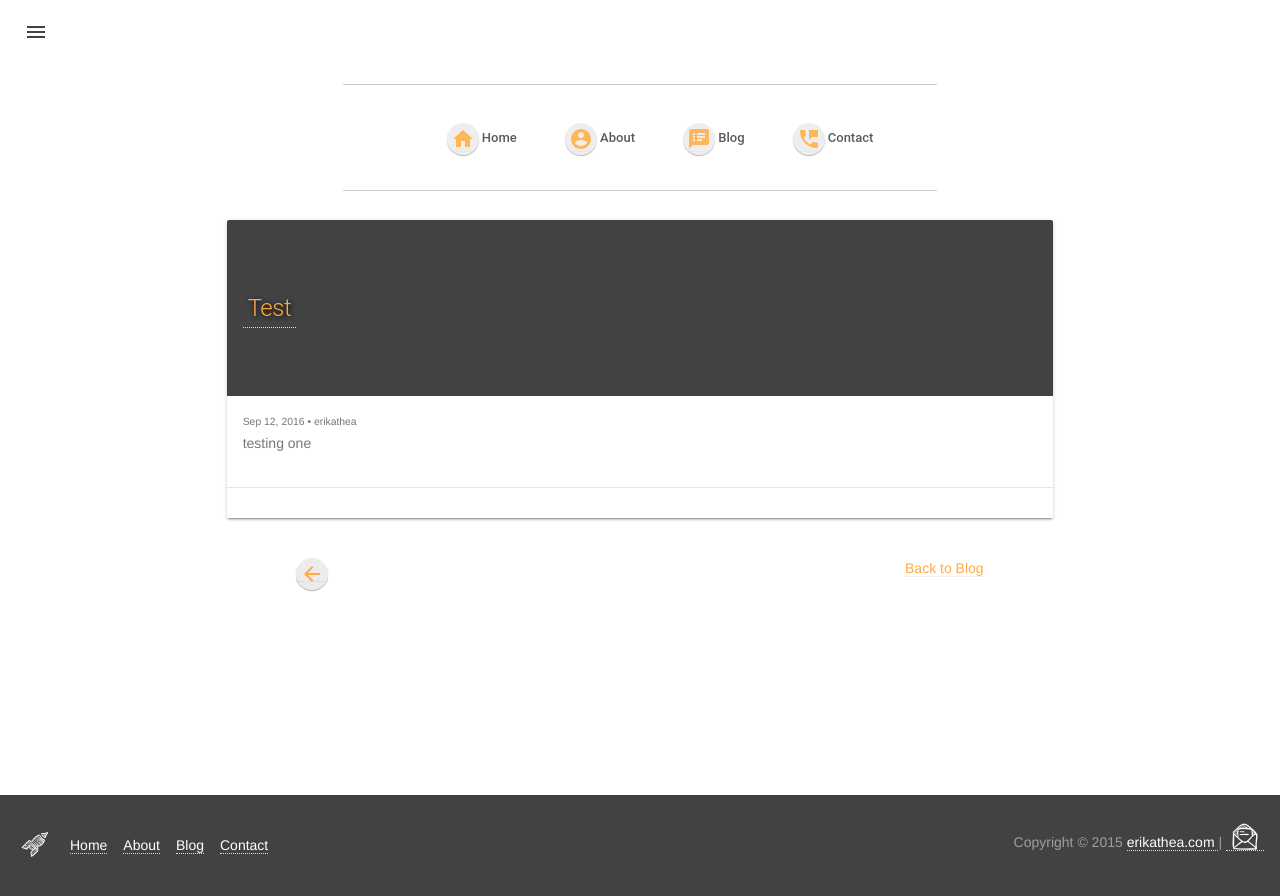
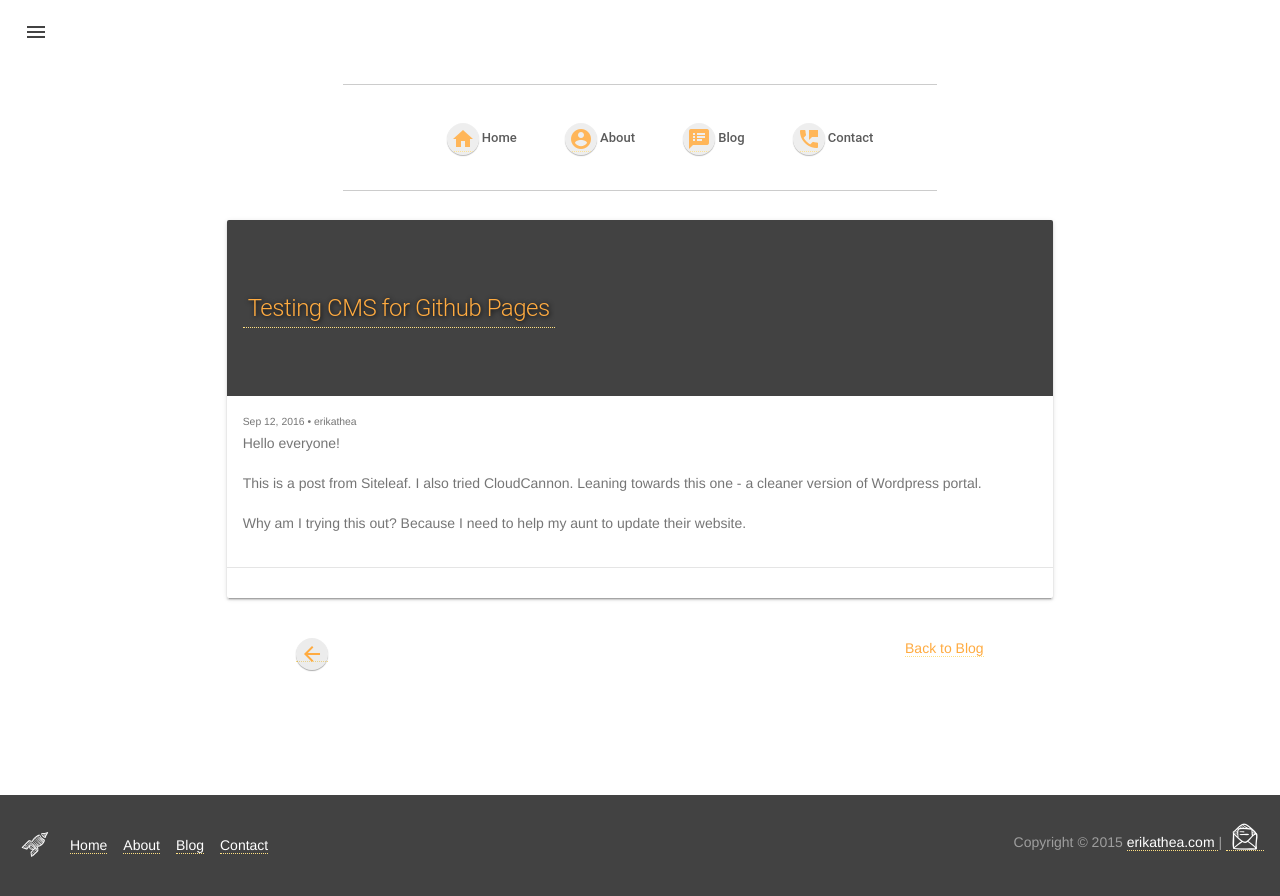
Before and after one commit to erikathea/erikathea.github.io, a Jekyll site: the page built from _posts/2016-09-12-test.markdown, in a window 1280 px wide. Shown: the top 896 px of the page. Built offline with Jekyll 4.4.1, drawn with Linux system fonts in a browser that asks for light colours; nearby versions of some CDN libraries; library files that are not in the unit come from our copies.

Commit message:
Updated Test

```diff
--- a/_posts/2016-09-12-test.markdown
+++ b/_posts/2016-09-12-test.markdown
@@ -1,6 +1,13 @@
 ---
-title: Test
+title: Testing CMS for Github Pages
 date: 2016-09-12 19:15:00 Z
 ---
 
-testing one
+Hello everyone!
+
+This is a post from Siteleaf.
+I also tried CloudCannon.
+Leaning towards this one - a cleaner version of Wordpress portal.
+
+Why am I trying this out?
+Because I need to help my aunt to update their website.
```
